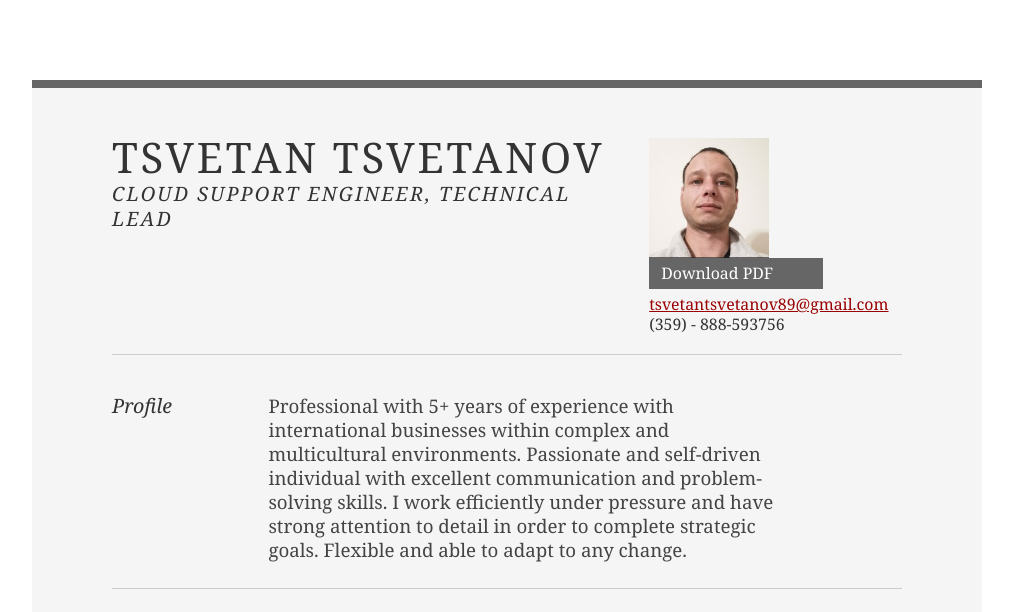
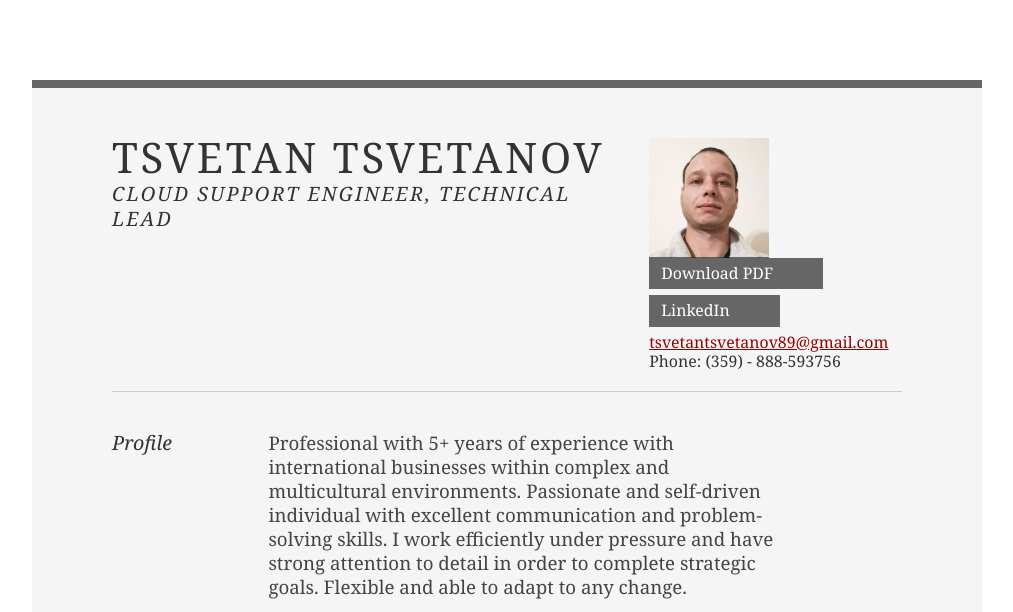
Before and after one commit to dab1ca/FancierCV, a PHP site: page / in a window 1280 px wide. Shown: the top 612 px of the page, without its empty margins (133-1146 px from the left). Run offline with PHP 8.4, Linux system fonts and the light colour scheme; data comes from the database, SQL or seed files in the repository.

Commit message:
New Index with download link

```diff
--- a/web/index.php
+++ b/web/index.php
@@ -41,9 +41,10 @@
 				<div class="yui-u">
 					<div class="contact-info">
 						<img height="120" width="120" src="pic.png">
-						<h3><a id="pdf" href="#" target="_blank" download="PDF">Download PDF</a></h3>
+						<h3><a id="pdf" href="cv.pdf" target="_blank" download="PDF">Download PDF</a></h3>
+						<h3><a id="pdf" href="https://bg.linkedin.com/in/tsvetan-tsvetanov-3a55b5182" target="blank">LinkedIn</a></h3>
 						<h3><a href="mailto:tsvetantsvetanov89@gmail.com">tsvetantsvetanov89@gmail.com</a></h3>
-						<h3>(359) - 888-593756</h3>
+						<h3>Phone: (359) - 888-593756</h3>
 					</div><!--// .contact-info -->
 				</div>
 			</div><!--// .yui-gc -->
```
